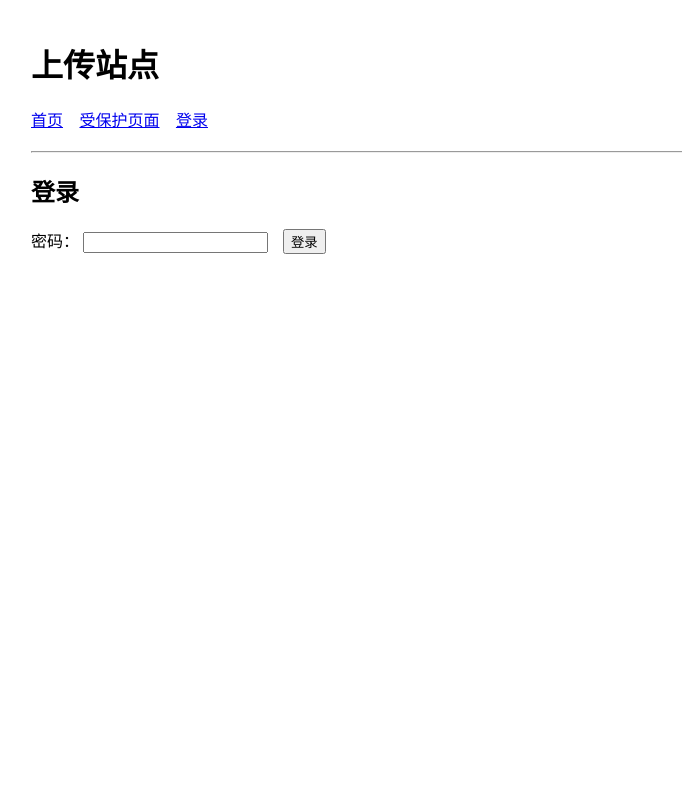
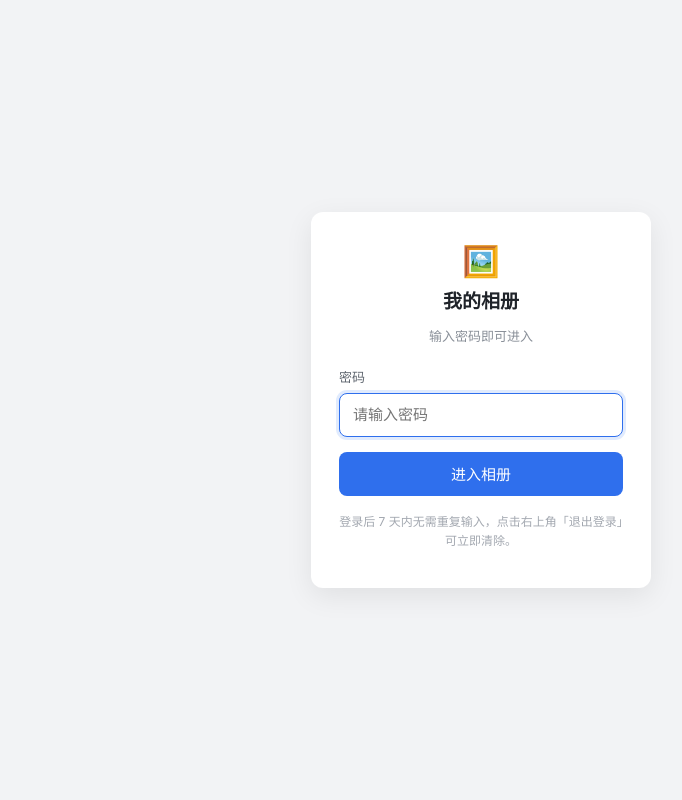
Before and after one commit to akihsama/album, a Flask app: page /login?next=/upload in a window 1280 px wide. Shown: the whole page, without its empty margins (159-841 px from the left). Run offline with Flask 3, Linux system fonts and the light colour scheme; parts of the project's set-up code (start-up, migrations or seed data) failed here and were passed over.

Commit message:
ux: 根地址改为单密码门禁，输完直接进相册
- / 成为唯一入口：已登录 → 直接跳 /protected；未登录 → 只有密码框
- 上传页移到 /upload（原先占用根地址，导致"输完密码还得多点一次"）
- 登录页重做：单卡片、自动聚焦、中文提示；限流命中时给倒计时页面
  而不是 Werkzeug 裸 429（此前 429 看起来和"密码错误"一样，极易误判）
- 登录限流 10/分钟 → 20/分钟，避免调试时把自己锁住
- ?next= 只接受站内路径，挡掉开放重定向
- 顺带修掉两个真 bug：
  1. 游标分页 next_cursor 指向本页后第一条，会永久漏掉一张图
  2. 游标用 "%.6f" 编码浮点会进位，导致上一页最后一条重复出现（偶发）
     改为 repr(float) 无损编码，并补了 created_at 全相同的回归测试

```diff
--- a/app.py
+++ b/app.py
@@ -102,6 +102,11 @@ _ph = PasswordHasher(time_cost=3, memory_cost=65536, parallelism=4)
 # 限制同时生成缩略图的线程数：4000x3000 解码后 ~36MB RGB，加上 resize 缓冲，
 # 单张峰值能到几百 MB。小内存机器上并发几张就会撑爆。
 _thumb_sem = threading.Semaphore(int(os.environ.get("THUMB_CONCURRENCY", "2")))
+
+# 登录限流：单用户自用，20/分钟足够挡住脚本爆破，又不会自己调试时把自己锁住。
+# 触发后给的是友好页面（见 errorhandler 429），而不是 Werkzeug 的裸 429 文本，
+# 否则用户会以为"密码不对"。
+LOGIN_RATE = os.environ.get("LOGIN_RATE", "20/minute")
 
 
 # ----- 数据库（每请求一连接）-----
@@ -223,10 +228,30 @@ def ingest(file) -> tuple[str, str]:
 
 
 # ----- 路由 -----
+
+
+def safe_next(raw: str) -> str:
+    """只接受站内绝对路径，挡掉 ?next=https://evil.com 这类开放重定向。"""
+    if raw and raw.startswith("/") and not raw.startswith("//"):
+        return raw
+    return url_for("protected")
+
+
+# 根地址就是唯一的门：已登录 → 直接进相册；未登录 → 只要求输一次密码
 @app.route("/", methods=["GET"])
-def index():
+def gate():
+    if session.get("auth"):
+        return redirect(url_for("protected"))
+    return render_template("login.html", next=url_for("protected"))
+
+
+@app.route("/upload", methods=["GET"])
+def upload_page():
+    if not ALLOW_ANONYMOUS_UPLOAD and not session.get("auth"):
+        return redirect(url_for("login", next=url_for("upload_page")))
     csrf = ensure_csrf()
-    return render_template("index.html", allowed=", ".join(sorted(ALLOWED_EXTENSIONS)), csrf=csrf)
+    return render_template("index.html", allowed=", ".join(sorted(ALLOWED_EXTENSIONS)),
+                           csrf=csrf)
 
 
 @app.route("/upload", methods=["POST"])
@@ -237,12 +262,12 @@ def upload():
     form_csrf = request.form.get("csrf_token")
     if not form_csrf or form_csrf != session.get("csrf_token"):
         flash("无效的请求（CSRF 检测失败）", "error")
-        return redirect(url_for("index"))
+        return redirect(url_for("upload_page"))
 
     files = request.files.getlist("files")
     if not files:
         flash("未选择文件", "error")
-        return redirect(url_for("index"))
+        return redirect(url_for("upload_page"))
 
     saved, dup, skipped, failed = [], [], [], []
     for file in files:
@@ -263,9 +288,9 @@ def upload():
 
 
 @app.route("/login", methods=["GET", "POST"])
-@limiter.limit("10/minute", methods=["POST"])
+@limiter.limit(LOGIN_RATE, methods=["POST"])
 def login():
-    next_url = request.args.get("next") or url_for("protected")
+    next_url = safe_next(request.args.get("next"))
     if request.method == "POST":
         pwd = request.form.get("password", "")
         if verify_password(pwd):
@@ -287,7 +312,7 @@ def login():
 def logout():
     session.clear()
     flash("已登出", "info")
-    return redirect(url_for("index"))
+    return redirect(url_for("upload_page"))
 
 
 @app.route("/protected")
@@ -389,7 +414,14 @@ def api_delete():
 @app.errorhandler(413)
 def request_entity_too_large(error):
     flash(f"上传文件超出限制（最大 {app.config['MAX_CONTENT_LENGTH']} 字节）", "error")
-    return redirect(url_for("index")), 413
+    return redirect(url_for("upload_page")), 413
+
+
+@app.errorhandler(429)
+def too_many_requests(error):
+    """限流命中时给中文提示，别让用户以为是自己密码输错了。"""
+    retry = getattr(error, "retry_after", None) or 60
+    return render_template("ratelimited.html", retry_after=int(retry)), 429
 
 
 if __name__ == "__main__":
--- a/store.py
+++ b/store.py
@@ -97,7 +97,10 @@ def to_dict(row: sqlite3.Row) -> dict:
 
 
 def encode_cursor(created_at: float, file_id: str) -> str:
-    raw = f"{created_at:.6f}|{file_id}".encode()
+    # 必须无损：用 repr(float) 而不是 "%.6f"。%.6f 会四舍五入，
+    # 一旦游标值比真实 created_at 大，上一页最后一条就会重新出现在下一页
+    # —— 表现为列表偶发重复一条（并同时漏一条），且只在浮点恰好进位时发生。
+    raw = f"{float(created_at)!r}|{file_id}".encode()
     return base64.urlsafe_b64encode(raw).decode().rstrip("=")
 
 
@@ -127,7 +130,14 @@ def list_files(con, limit: int = 60, cursor: str | None = None) -> tuple[list, s
     ).fetchall()
 
     items = [to_dict(r) for r in rows[:limit]]
-    next_cursor = encode_cursor(rows[limit]["created_at"], rows[limit]["id"]) if len(rows) > limit else None
+    # 游标必须指向"本页最后一条"，而不是"本页后第一条"。
+    # 指向后一条的话，WHERE 会把它自己也排除掉 —— 结果永远漏掉一张图
+    # （多张图 created_at 相同时（秒传/批量导入），漏的正好是这一页最后一张）。
+    if len(rows) > limit:
+        last = rows[limit - 1]
+        next_cursor = encode_cursor(last["created_at"], last["id"])
+    else:
+        next_cursor = None
     total = con.execute("SELECT COUNT(*) FROM files").fetchone()[0]
     return items, next_cursor, total
 
--- a/templates/base.html
+++ b/templates/base.html
@@ -10,6 +10,8 @@
         padding: 0 20px;
         font-family: Arial, sans-serif;
       }
+      header h1 { margin-bottom: 20px; }
+      header h1:empty { display: none; }
       nav {
         margin-bottom: 20px;
       }
@@ -36,10 +38,10 @@
   </head>
   <body>
     <header>
-      <h1>上传站点</h1>
+      <h1>{% block header %}上传站点{% endblock %}</h1>
       <nav>
-        <a href="{{ url_for('index') }}">首页</a>
-        <a href="{{ url_for('protected') }}">受保护页面</a>
+        <a href="{{ url_for('upload_page') }}">上传</a>
+        <a href="{{ url_for('protected') }}">相册</a>
         {% if session.get('auth') %}
           <a href="{{ url_for('logout') }}">退出登录</a>
         {% else %}
--- a/templates/login.html
+++ b/templates/login.html
@@ -1,11 +1,73 @@
-{% extends "base.html" %}
-{% block content %}
-  <h2>登录</h2>
-  <form method="post" action="{{ url_for('login', next=next) }}">
-    <label>
-      密码：
-      <input type="password" name="password" required />
-    </label>
-    <button type="submit">登录</button>
-  </form>
-{% endblock %}
+<!doctype html>
+<html lang="zh-CN">
+  <head>
+    <meta charset="utf-8" />
+    <meta name="viewport" content="width=device-width, initial-scale=1" />
+    <title>相册 · 进入</title>
+    <style>
+      * { box-sizing: border-box; }
+      body {
+        margin: 0; min-height: 100vh;
+        display: flex; align-items: center; justify-content: center;
+        background: #f2f3f5;
+        font-family: -apple-system, "PingFang SC", "Microsoft YaHei", Arial, sans-serif;
+        color: #1f2329;
+      }
+      .card {
+        width: 340px; max-width: calc(100vw - 32px);
+        background: #fff; border-radius: 12px;
+        box-shadow: 0 8px 28px rgba(0, 0, 0, .08);
+        padding: 34px 28px 26px; text-align: center;
+      }
+      .logo { font-size: 30px; line-height: 1; margin-bottom: 10px; }
+      h1 { font-size: 19px; margin: 0 0 6px; font-weight: 600; }
+      .sub { font-size: 13px; color: #8a9099; margin-bottom: 22px; }
+      label { display: block; text-align: left; font-size: 13px; color: #606770; margin-bottom: 7px; }
+      input[type="password"] {
+        width: 100%; height: 44px; padding: 0 13px;
+        font-size: 15px; border: 1px solid #dcdfe6; border-radius: 8px;
+        outline: none; transition: border-color .15s, box-shadow .15s;
+      }
+      input[type="password"]:focus {
+        border-color: #2f6fed; box-shadow: 0 0 0 3px rgba(47, 111, 237, .14);
+      }
+      button {
+        width: 100%; height: 44px; margin-top: 15px;
+        border: 0; border-radius: 8px; cursor: pointer;
+        background: #2f6fed; color: #fff; font-size: 15px; font-weight: 500;
+        transition: background .15s;
+      }
+      button:hover { background: #2559cf; }
+      button:active { background: #1f4bb0; }
+      .msg {
+        padding: 9px 12px; border-radius: 7px; font-size: 13px;
+        margin-bottom: 14px; text-align: left;
+      }
+      .msg.error { background: #fdecec; border: 1px solid #f5b7b1; color: #a1282a; }
+      .msg.ok { background: #eafaf1; border: 1px solid #a7e4bd; color: #1c7c46; }
+      .tip { margin-top: 16px; font-size: 12px; color: #a3a8b0; line-height: 1.6; }
+    </style>
+  </head>
+  <body>
+    <div class="card">
+      <div class="logo">🖼️</div>
+      <h1>我的相册</h1>
+      <p class="sub">输入密码即可进入</p>
+
+      {% with messages = get_flashed_messages(with_categories=true) %}
+        {% for category, message in messages %}
+          <div class="msg {% if category in ('message',) %}ok{% else %}{{ category }}{% endif %}">{{ message }}</div>
+        {% endfor %}
+      {% endwith %}
+
+      <form method="post" action="{{ url_for('login', next=next) }}" autocomplete="off">
+        <label for="password">密码</label>
+        <input id="password" type="password" name="password"
+               autofocus autocomplete="current-password" placeholder="请输入密码" />
+        <button type="submit">进入相册</button>
+      </form>
+
+      <p class="tip">登录后 7 天内无需重复输入，点击右上角「退出登录」可立即清除。</p>
+    </div>
+  </body>
+</html>
--- a/templates/protected.html
+++ b/templates/protected.html
@@ -1,4 +1,5 @@
 {% extends "base.html" %}
+{% block header %}{% endblock %}   {# 标题由下面的 .bar 承担，避免页面出现两个标题 #}
 {% block content %}
   <style>
     body { max-width: 1400px; }
@@ -74,7 +75,7 @@
     <span class="spacer"></span>
     <label><input type="checkbox" id="selAll" /> 全选当前页</label>
     <button id="delSel" disabled>删除选中</button>
-    <a href="{{ url_for('index') }}">去上传</a>
+    <a href="{{ url_for('upload_page') }}">去上传</a>
   </div>
 
   <div id="grid" class="grid"></div>
```
Also changed, not shown: templates/ratelimited.html (added, +50 -0 lines), tests/test_smoke.py (+72 -6 lines).
